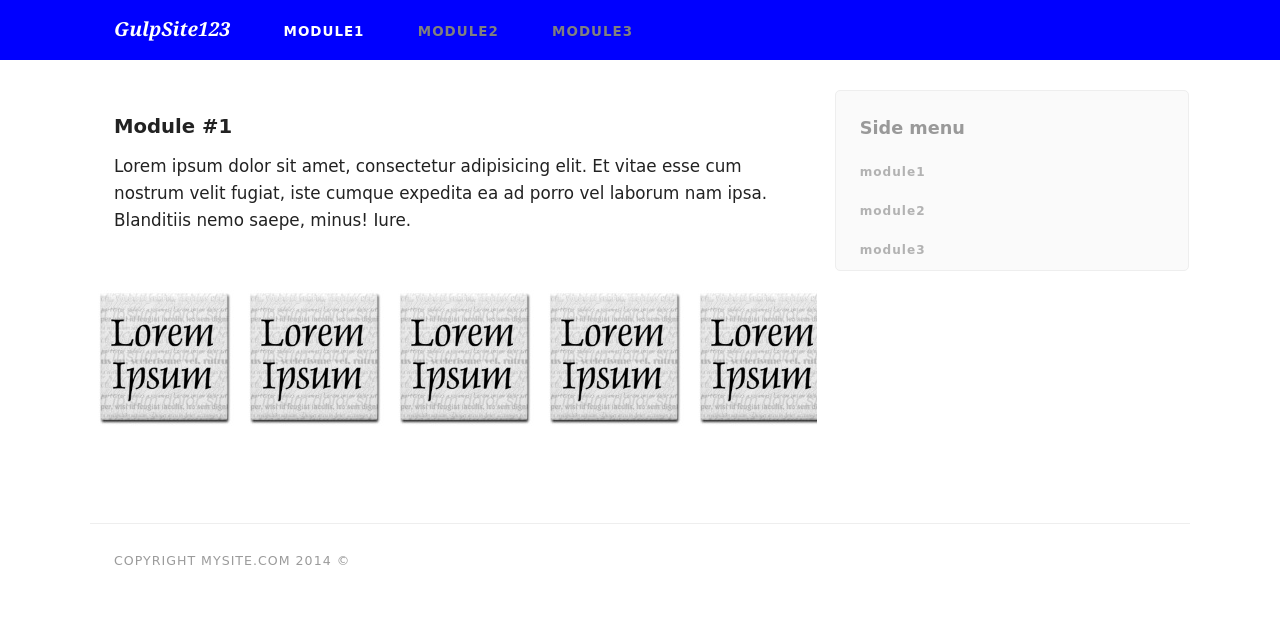
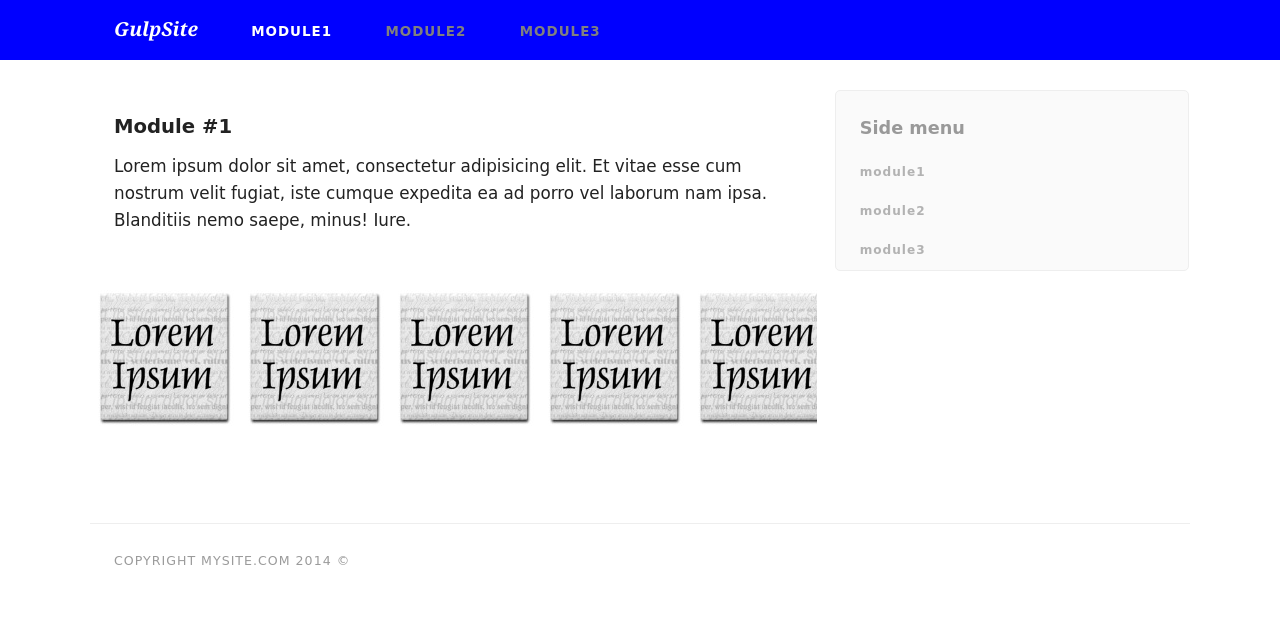
Before and after one commit to ram33/GulpApp, a website: page src/app/index.html in a window 1280 px wide. Drawn offline with nearby package versions, Linux system fonts and the light colour scheme; files that its build step writes are made by us from their sources.

Commit message:
Release v2.1.6

```diff
--- a/bower.json
+++ b/bower.json
@@ -1,6 +1,6 @@
 {
   "name": "MockGulpApp",
-  "version": "1.1.5",
+  "version": "1.1.6",
   "authors": [
     "ram33 <ramesh.kumar@applaudsolutions.com>"
   ],
--- a/package.json
+++ b/package.json
@@ -1,6 +1,6 @@
 {
   "name": "mockgulpapp",
-  "version": "2.1.5",
+  "version": "2.1.6",
   "description": "",
   "main": "index.js",
   "scripts": {
--- a/src/app/index.html
+++ b/src/app/index.html
@@ -20,7 +20,7 @@
 <header>
   <nav class="wrapper">
     <ul ng-controller="NavCtrl">
-      <li class="logo"><a href="#module1">GulpSite123</a></li>
+      <li class="logo"><a href="#module1">GulpSite</a></li>
       <li ng-class="{active: isActive('module1')}"><a href="#/module1">module1</a></li>
       <li ng-class="{active: isActive('module2')}"><a href="#/module2">module2</a></li>
       <li ng-class="{active: isActive('module3')}"><a href="#/module3">module3</a></li>
```
